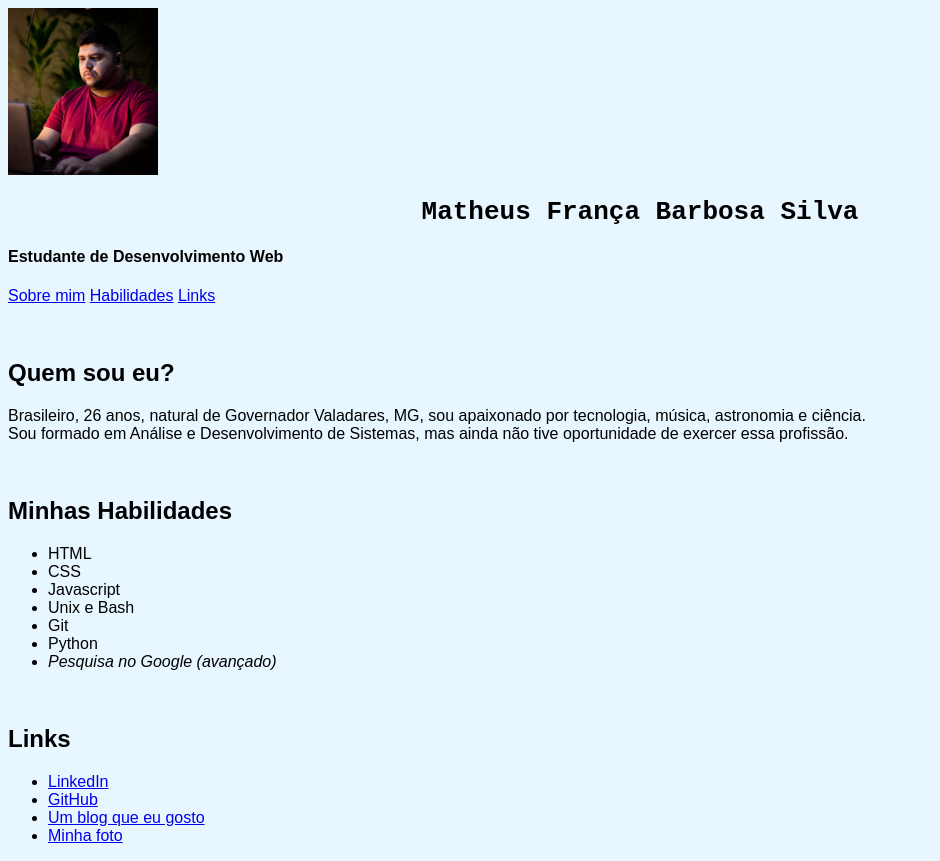
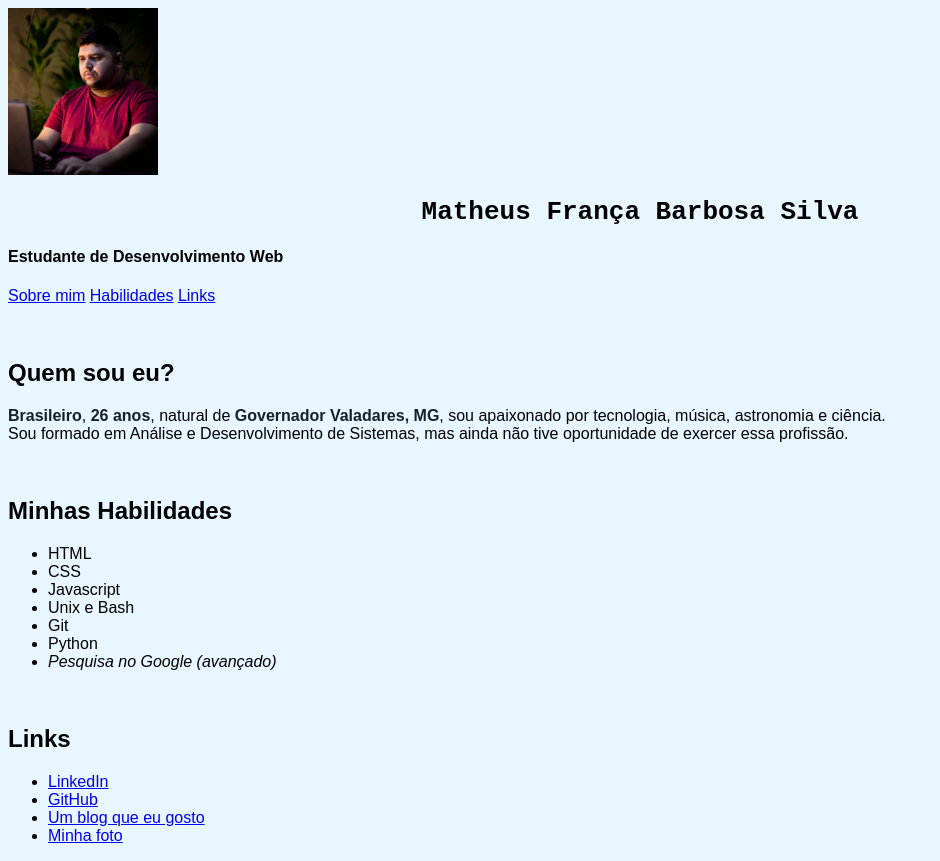
Before and after one commit to matfbs/matfbs.github.io, a plain HTML site: page index.html in a window 1280 px wide. Shown: the whole page, without its empty margins (0-940 px from the left). Drawn offline with Linux system fonts and the light colour scheme.

Commit message:
Requisito 3: Alterado estilo da tag strong.

```diff
--- a/index.html
+++ b/index.html
@@ -18,6 +18,11 @@
             text-align: center;
         }
 
+        strong {
+            font-weight: bolder;
+            color: rgb(22, 32, 39);
+        }
+
     </style>
 
 </head>
@@ -34,7 +39,7 @@
 
     <br>
     <h2 id="sobre">Quem sou eu?</h2>
-    <p class="description">Brasileiro, 26 anos, natural de Governador Valadares, MG, sou apaixonado por tecnologia, música, astronomia e ciência.
+    <p class="description"><strong>Brasileiro</strong>, <strong>26 anos</strong>, natural de <strong>Governador Valadares, MG</strong>, sou apaixonado por tecnologia, música, astronomia e ciência.
     <br> Sou formado em Análise e Desenvolvimento de Sistemas, mas ainda não tive oportunidade de exercer essa profissão.
     </p>
     <br>
```
